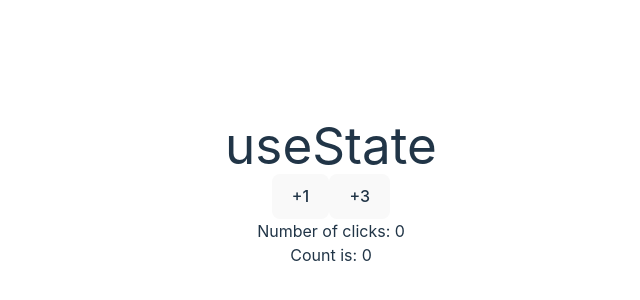
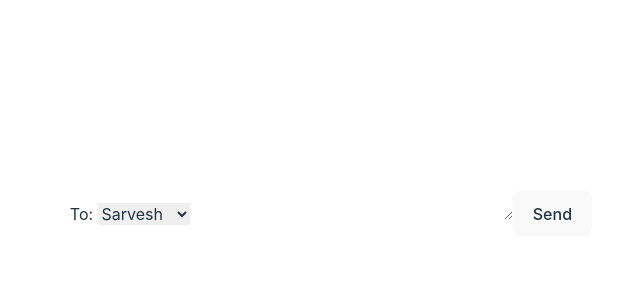
Before and after one commit to sarvesh018/Reactjs, a React (Vite) app: page / in a window 1280 px wide. Shown: the part 208-508 px from the top of the page, without its empty margins (309-949 px from the left). Built offline with nearby package versions, Linux system fonts and the light colour scheme.

Commit message:
app.jsx updated

```diff
--- a/src/App.jsx
+++ b/src/App.jsx
@@ -10,12 +10,12 @@ function App() {
   return (
     <>
       {/* <UseState/> */}
-      {/* <Form/> */}
-      <Router>
+      <Form/>
+      {/* <Router>
         <Routes>
           <Route path="/" element={<UseState/>}/>
         </Routes>
-      </Router>
+      </Router> */}
     </>
   );
 }
```
